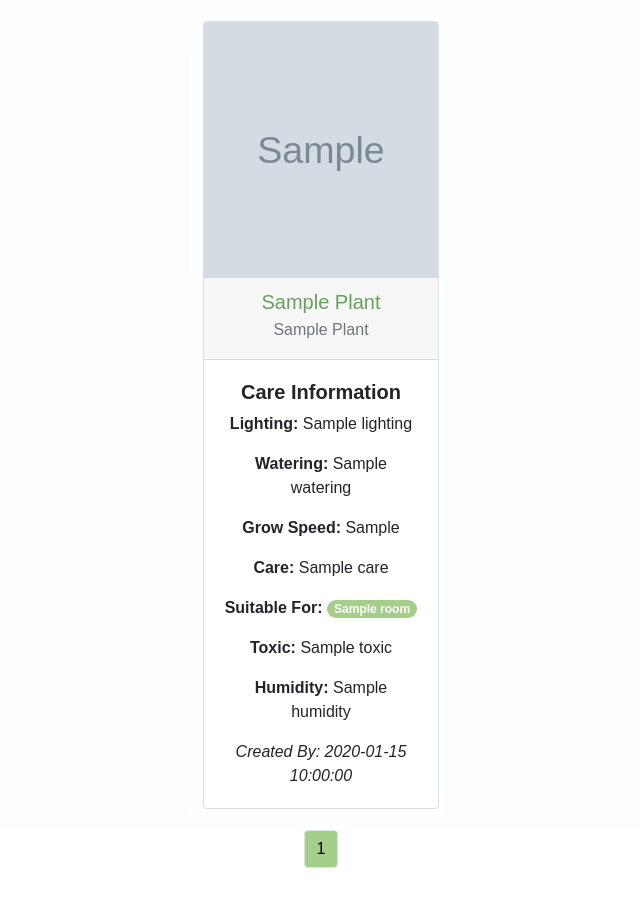
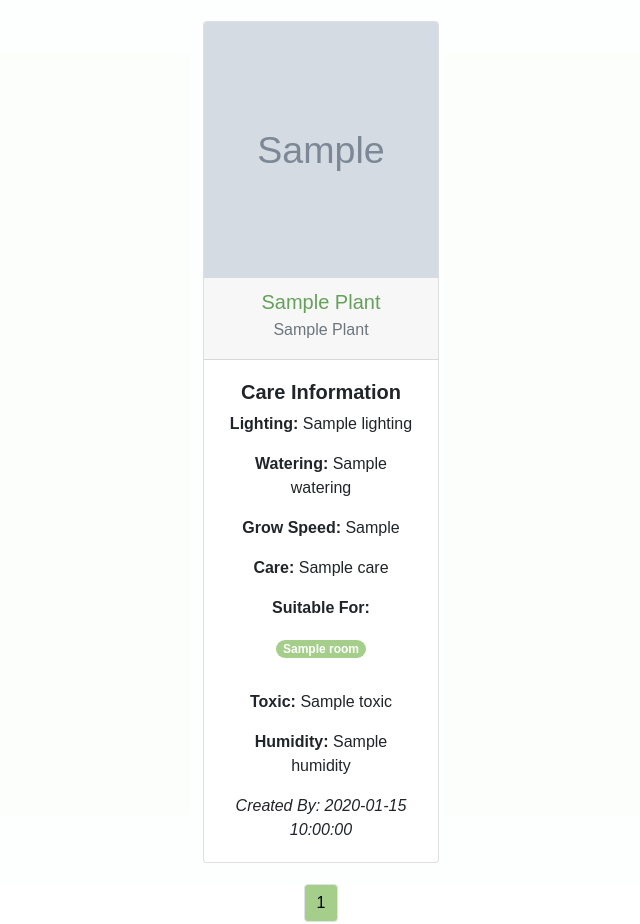
Before and after one commit to keeks-mtl/petiole, a Flask app: page / in a window 1280 px wide. Shown: the part 202-1126 px from the top of the page, without its empty margins (319-959 px from the left). Run offline with Flask 2, Linux system fonts and the light colour scheme; grey boxes marked "Sample" are stand-in pictures; a database or web service that is not in the repository returns one stand-in record (values such as "Sample title"); some libraries are stand-ins or nearby versions.

Commit message:
Change suitable_for badges to p tags

```diff
--- a/templates/plant_page.html
+++ b/templates/plant_page.html
@@ -28,7 +28,7 @@
                     <p class="card-text"><b>Care:</b> {{ plant.care }}</p>
                     <p class="card-text"> <b>Suitable For:</b>
                     {% for room in plant.suitable_for %}
-                        <a href="" class="badge badge-pill badge-secondary"> {{ room }}</a>
+                        <p class="badge badge-pill badge-secondary"> {{ room }}</p>
                     {% endfor %}
                     <p class="card-text"><b>Toxic:</b> {{ plant.toxic }}</p>
                     <p class="card-text"><b>Humidity:</b> {{ plant.humidity }}</p>
--- a/templates/plants.html
+++ b/templates/plants.html
@@ -24,7 +24,7 @@
                                 <!-- loop to get suitable for options -->
                                 <p class="card-text"><b>Suitable For:</b>
                                     {% for room in plant.suitable_for %}
-                                        <a href="" class="badge badge-pill badge-secondary"> {{ room }}</a>
+                                        <p class="badge badge-pill badge-secondary"> {{ room }}</p>
                                     {% endfor %}
                                 </p>
                                 <p class="card-text"><b>Toxic:</b> {{ plant.toxic }}</p>
--- a/templates/profile.html
+++ b/templates/profile.html
@@ -50,7 +50,7 @@
                                 <p class="card-text"><b>Care:</b> {{ plant.care }}</p>
                                 <p class="card-text"> <b>Suitable For:</b>
                                     {% for room in plant.suitable_for %}
-                                    <a href="" class="badge badge-pill badge-secondary"> {{ room }}</a>
+                                    <p class="badge badge-pill badge-secondary"> {{ room }}</p>
                                     {% endfor %}
                                 <p class="card-text"><b>Toxic:</b> {{ plant.toxic }}</p>
                                 <p class="card-text"><b>Humidity:</b> {{ plant.humidity }}</p>
--- a/templates/search.html
+++ b/templates/search.html
@@ -85,7 +85,7 @@
                         <p class="card-text"><b>Care:</b> {{ plant.care }}</p>
                         <p class="card-text"><b>Suitable For:</b>
                             {% for room in plant.suitable_for %}
-                            <a href="" class="badge badge-pill badge-secondary"> {{ room }}</a>
+                            <p class="badge badge-pill badge-secondary"> {{ room }}</p>
                             {% endfor %}
                         </p>
                         <p class="card-text"><b>Toxic:</b> {{ plant.toxic }}</p>
```
